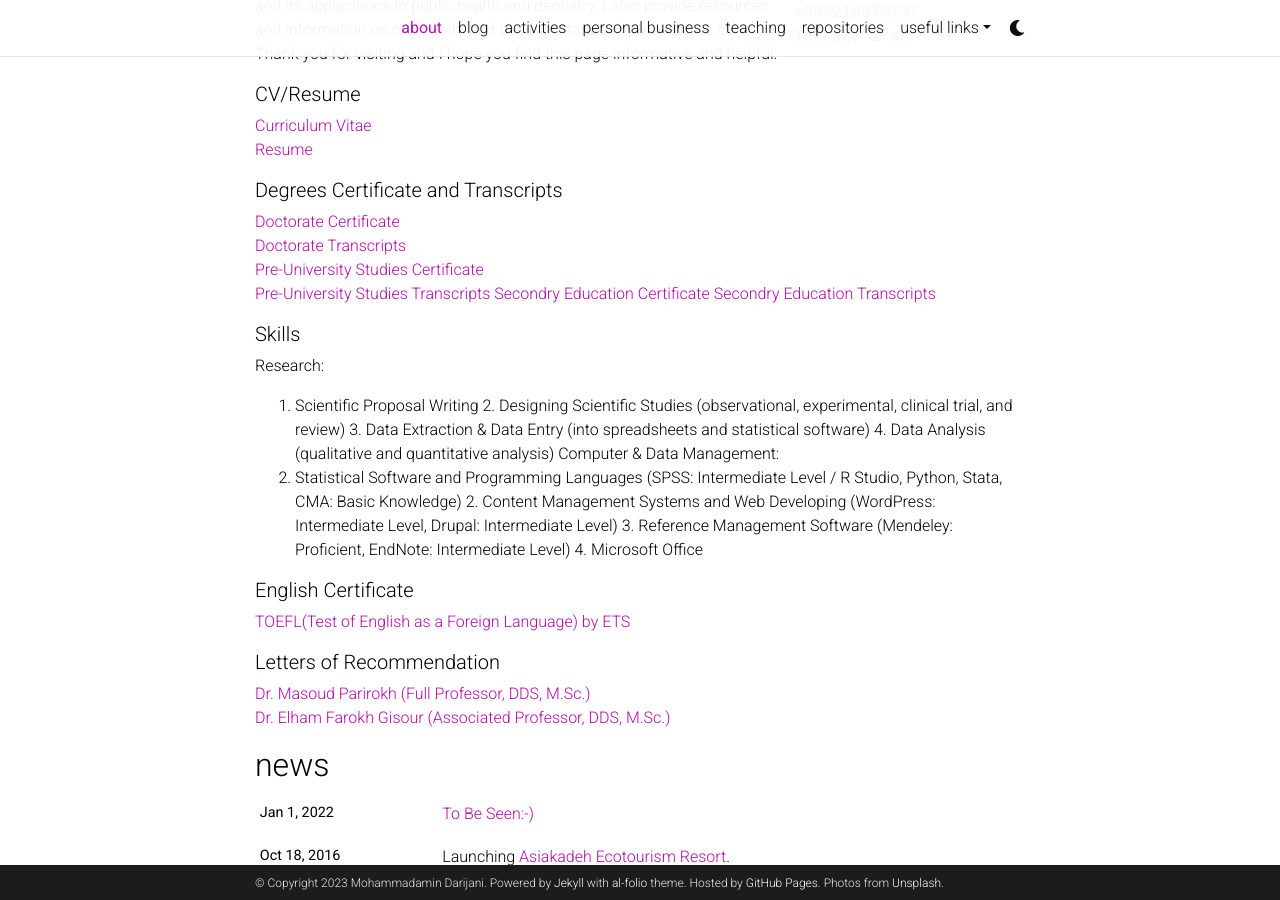
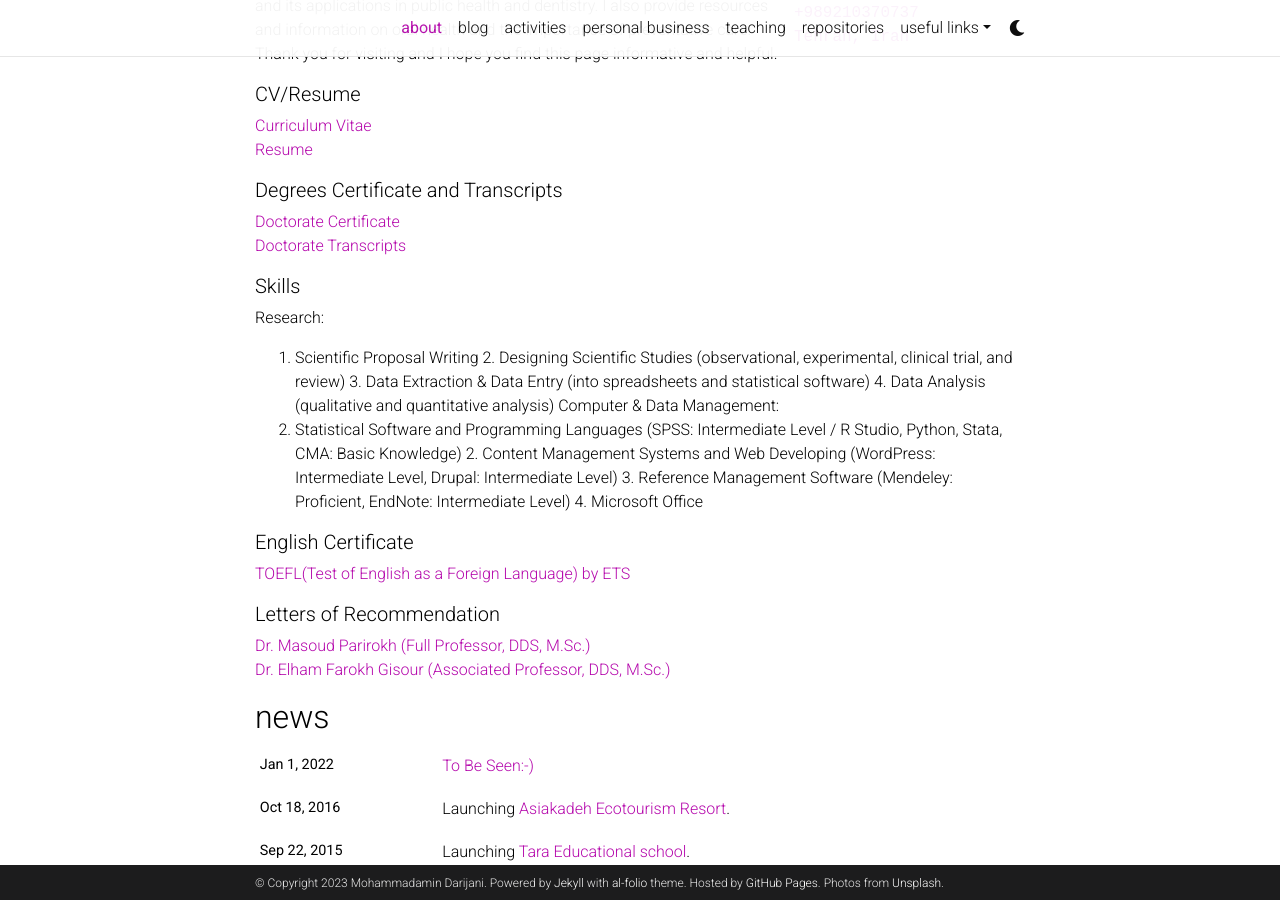
Before and after one commit to adarijani/adarijani.github.io_archived, a Jekyll site: the page built from _pages/about.md, in a window 1280 px wide and 900 px high, scrolled down 526 px. Built offline with Jekyll 4.4.1, drawn with Linux system fonts in a browser that asks for light colours; comment, search, counter and statistics services are not loaded; a style sheet for code colours, icons or effects is not loaded.

Commit message:
Update about.md

```diff
--- a/_pages/about.md
+++ b/_pages/about.md
@@ -38,10 +38,6 @@ On this page, I share my thoughts and experiences related to digital health and
 ##### Degrees Certificate and Transcripts
 [Doctorate Certificate]({{ site.url }}/assets/pdf/BSc_degree.pdf)
 [Doctorate Transcripts]({{ site.url }}/assets/pdf/Transcripts_bachelor.pdf)
-[Pre-University Studies Certificate]({{ site.url }}/assets/pdf/Transcripts_master.pdf)
-[Pre-University Studies Transcripts]({{ site.url }}/assets/pdf/Transcripts_master.pdf)
-[Secondry Education Certificate]({{ site.url }}/assets/pdf/Transcripts_master.pdf)
-[Secondry Education Transcripts]({{ site.url }}/assets/pdf/Transcripts_master.pdf)
 ##### Skills
 
 Research:
```
